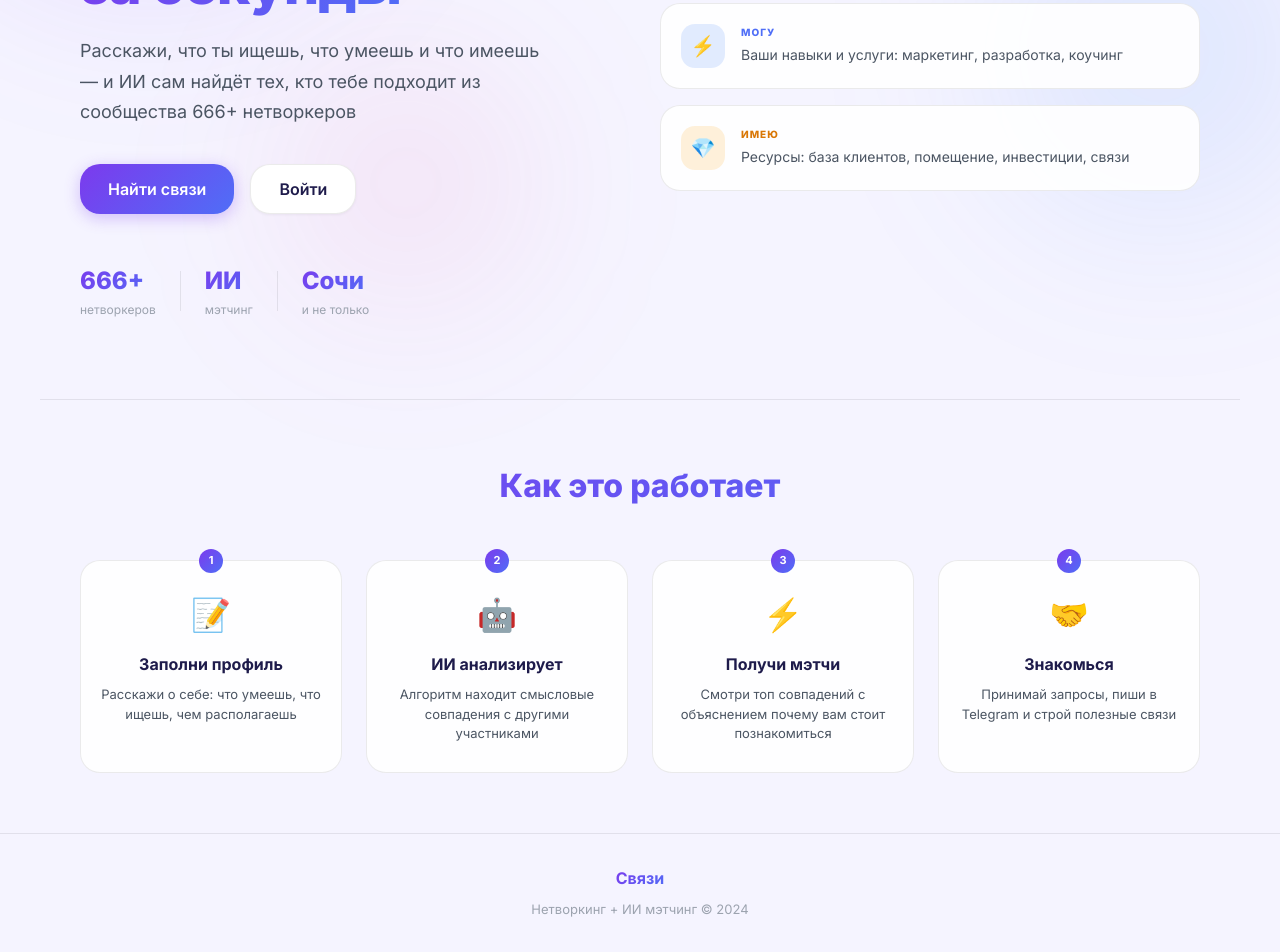
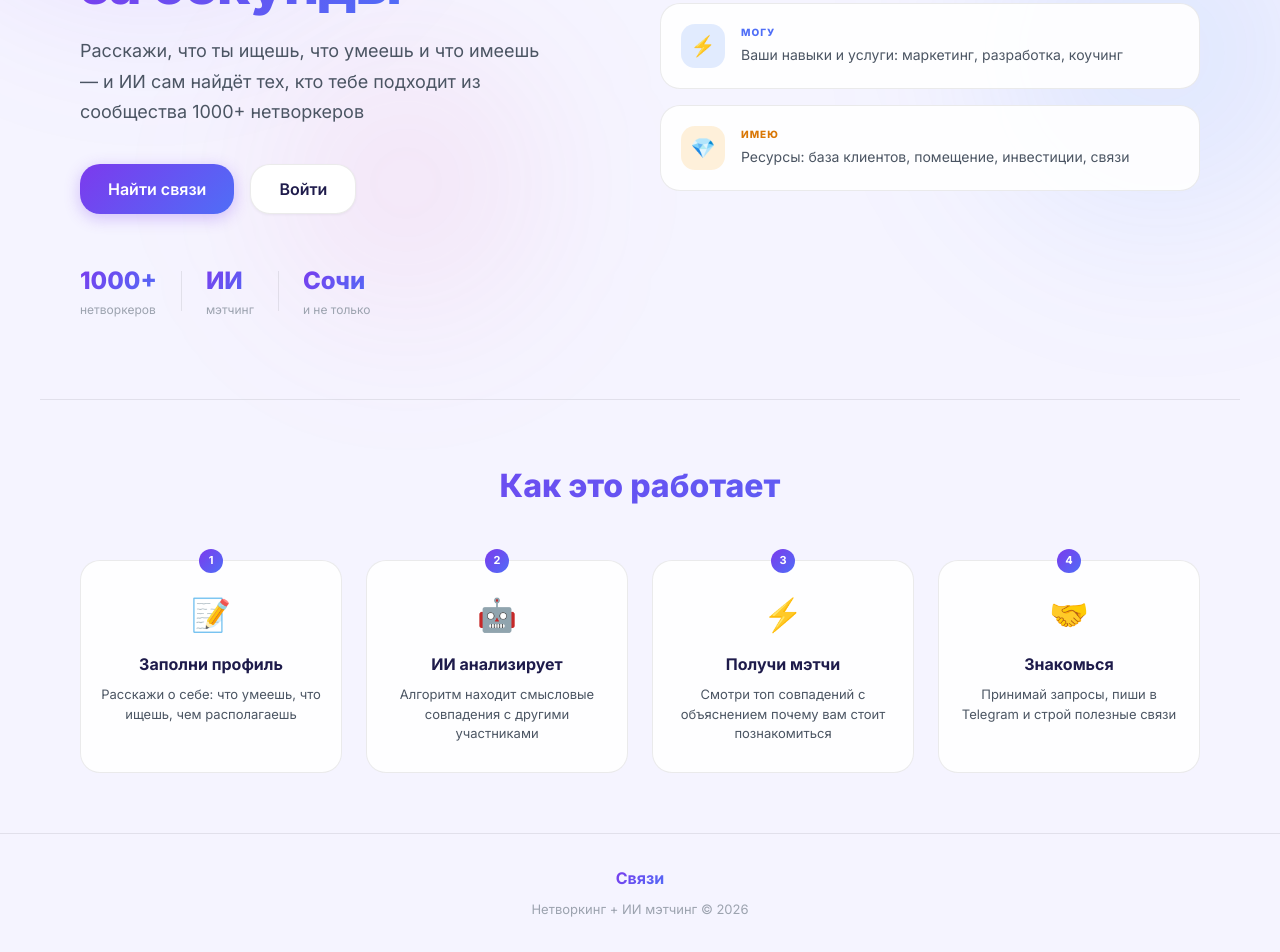
Before and after one commit to e20394252-png/svyazi, a Next.js app in the folder frontend/: page / in a window 1280 px wide. Shown: the part 387-1339 px from the top of the page. Built offline with nearby package versions, Linux system fonts and the light colour scheme.

Commit message:
fix: admin login as admin@admin.com, 666->1000, year 2024->2026

```diff
--- a/frontend/app/auth/register/page.tsx
+++ b/frontend/app/auth/register/page.tsx
@@ -48,7 +48,7 @@ export default function RegisterPage() {
         </Link>
 
         <h1 className={styles.title}>Создать аккаунт</h1>
-        <p className={styles.subtitle}>Присоединяйся к 666+ нетворкерам</p>
+        <p className={styles.subtitle}>Присоединяйся к 1000+ нетворкерам</p>
 
         {error && <div className="alert alert-error">{error}</div>}
 
--- a/frontend/app/page.tsx
+++ b/frontend/app/page.tsx
@@ -50,7 +50,7 @@ export default function LandingPage() {
 
           <p className={styles.heroSubtitle}>
             Расскажи, что ты ищешь, что умеешь и что имеешь —
-            и ИИ сам найдёт тех, кто тебе подходит из сообщества 666+ нетворкеров
+            и ИИ сам найдёт тех, кто тебе подходит из сообщества 1000+ нетворкеров
           </p>
 
           <div className={styles.ctaGroup}>
@@ -71,7 +71,7 @@ export default function LandingPage() {
           {/* Stats */}
           <div className={styles.stats}>
             <div className={styles.stat}>
-              <span className={styles.statNum}>666+</span>
+              <span className={styles.statNum}>1000+</span>
               <span className={styles.statLabel}>нетворкеров</span>
             </div>
             <div className={styles.statDivider} />
@@ -142,7 +142,7 @@ export default function LandingPage() {
       <footer className={styles.footer}>
         <span className="gradient-text" style={{ fontWeight: 700 }}>Связи</span>
         <span style={{ color: 'var(--text-muted)', fontSize: '13px' }}>
-          Нетворкинг + ИИ мэтчинг © 2024
+          Нетворкинг + ИИ мэтчинг © 2026
         </span>
       </footer>
     </div>
```
Also changed, not shown: 1 other file (tests, documents, lock files or other folders).
